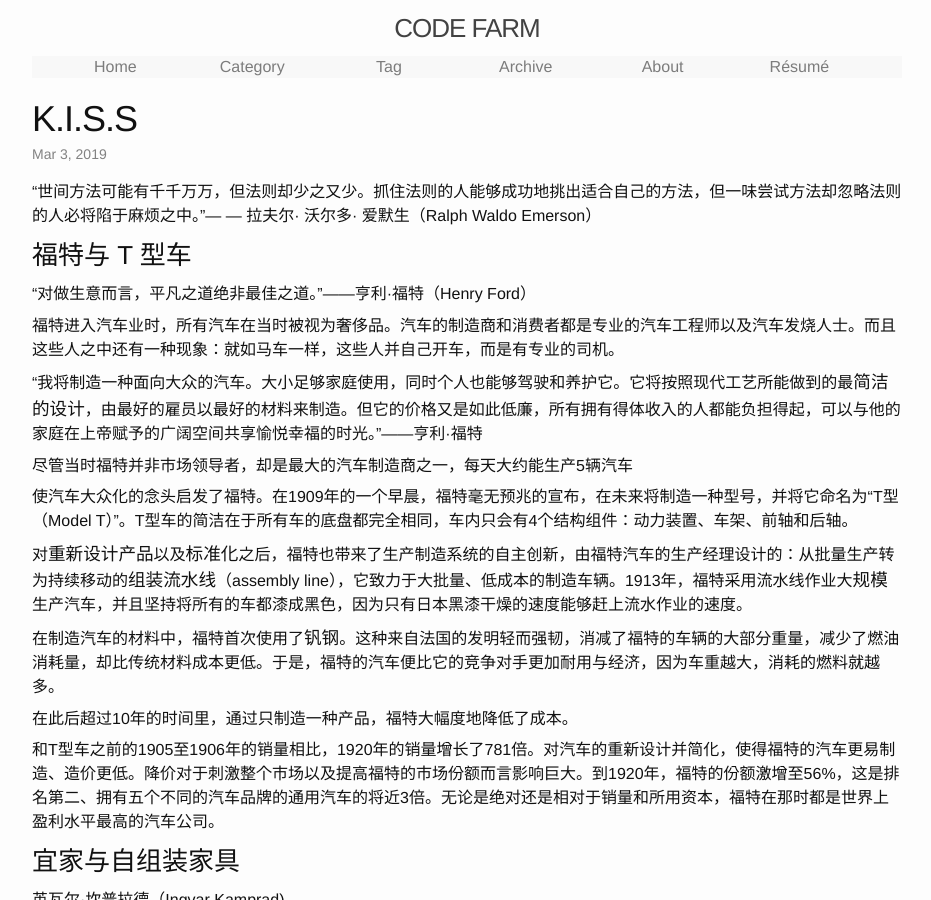
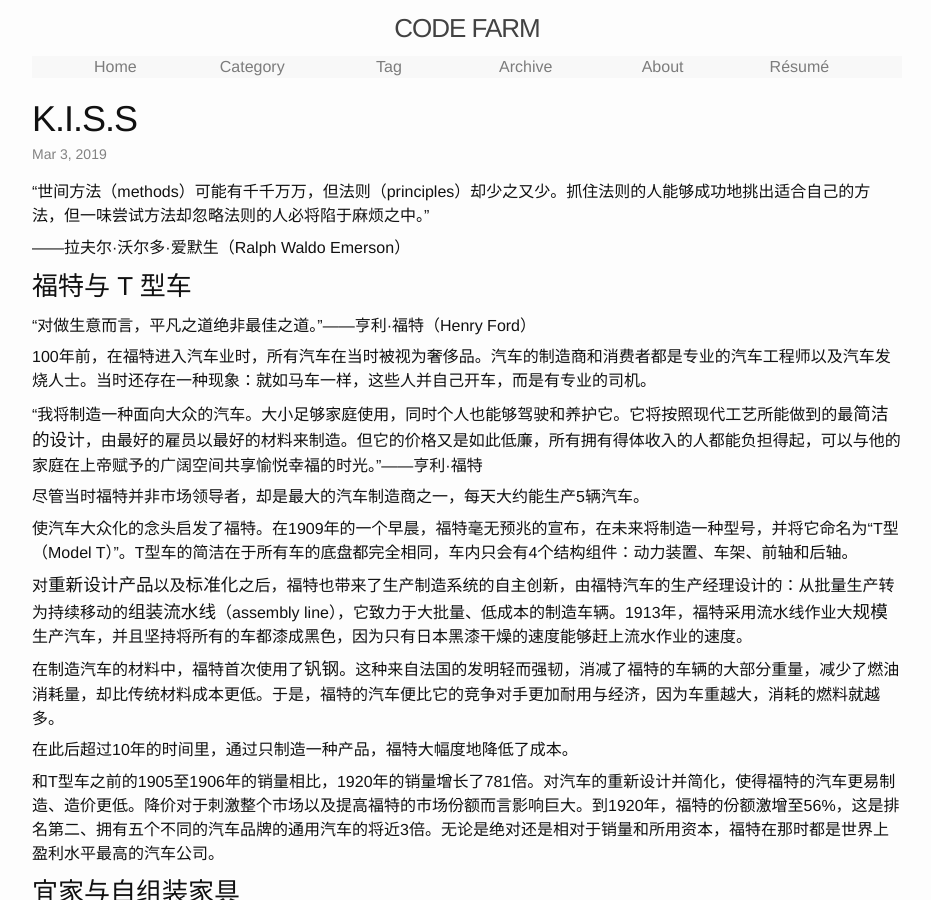
Before and after one commit to ousiax/ousiax.github.io, a Jekyll site: the page built from _journalctl/2019-03-03-simplify.md, in a window 1280 px wide and 900 px high. Shown: the whole window, without its empty margins (173-1104 px from the left). Built offline with Jekyll 4.4.1, drawn with Linux system fonts in a browser that asks for light colours.

Commit message:
Update 2019-03-03-simplify.md

```diff
--- a/_journalctl/2019-03-03-simplify.md
+++ b/_journalctl/2019-03-03-simplify.md
@@ -6,17 +6,19 @@
 tags: ['Read']
 ---
 
-“世间方法可能有千千万万，但法则却少之又少。抓住法则的人能够成功地挑出适合自己的方法，但一味尝试方法却忽略法则的人必将陷于麻烦之中。”— — 拉夫尔· 沃尔多· 爱默生（Ralph Waldo Emerson）
+“世间方法（methods）可能有千千万万，但法则（principles）却少之又少。抓住法则的人能够成功地挑出适合自己的方法，但一味尝试方法却忽略法则的人必将陷于麻烦之中。”
+
+——拉夫尔·沃尔多·爱默生（Ralph Waldo Emerson）
 
 ### 福特与 T 型车
 
 “对做生意而言，平凡之道绝非最佳之道。”——亨利·福特（Henry Ford）
 
-福特进入汽车业时，所有汽车在当时被视为奢侈品。汽车的制造商和消费者都是专业的汽车工程师以及汽车发烧人士。而且这些人之中还有一种现象：就如马车一样，这些人并自己开车，而是有专业的司机。
+100年前，在福特进入汽车业时，所有汽车在当时被视为奢侈品。汽车的制造商和消费者都是专业的汽车工程师以及汽车发烧人士。当时还存在一种现象：就如马车一样，这些人并自己开车，而是有专业的司机。
 
 “我将制造一种面向大众的汽车。大小足够家庭使用，同时个人也能够驾驶和养护它。它将按照现代工艺所能做到的最**简洁的设计**，由最好的雇员以最好的材料来制造。但它的价格又是如此低廉，所有拥有得体收入的人都能负担得起，可以与他的家庭在上帝赋予的广阔空间共享愉悦幸福的时光。”——亨利·福特
 
-尽管当时福特并非市场领导者，却是最大的汽车制造商之一，每天大约能生产5辆汽车
+尽管当时福特并非市场领导者，却是最大的汽车制造商之一，每天大约能生产5辆汽车。
 
 使汽车大众化的念头启发了福特。在1909年的一个早晨，福特毫无预兆的宣布，在未来将制造一种型号，并将它命名为“T型（Model T）”。T型车的简洁在于所有车的底盘都完全相同，车内只会有4个结构组件：动力装置、车架、前轴和后轴。
 
```
